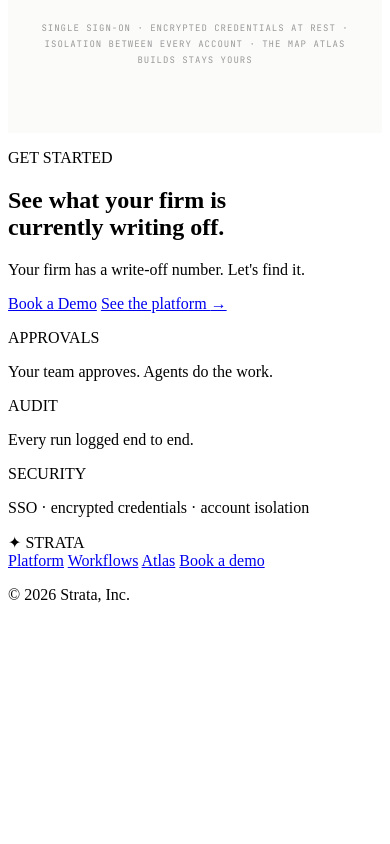
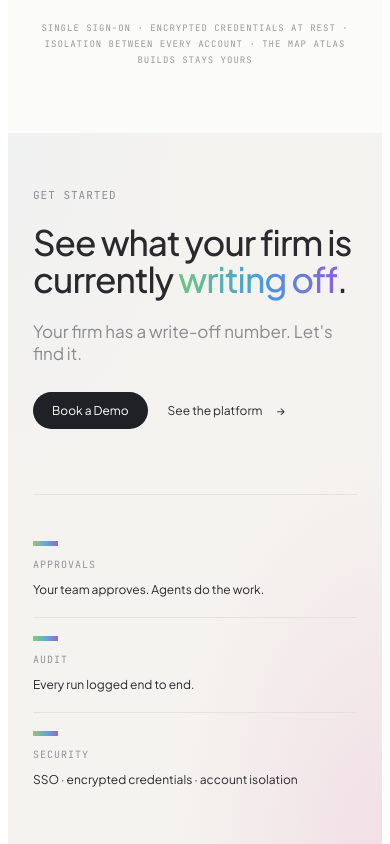
Before and after one commit to diegoc06-git/DAM1M04-Exercici004, a plain HTML site: page index.html in a window 390 px wide. Shown: the part 5280-6124 px from the top of the page. Before the commit the page ends 5900 px from the top, so only its background shows below. Drawn offline with Linux system fonts and the light colour scheme.

Commit message:
Colocando los estilos de Get Started i Footer

```diff
--- a/estils.css
+++ b/estils.css
@@ -716,3 +716,247 @@
         font-size: 27px;
     }
 }
+
+
+/* Seccion 10, aqui hago la parte de Get Started */
+
+/* Pongo el fondo claro y dejo espacio alrededor */
+.seccion-getstarted {
+    background:
+        radial-gradient(ellipse at bottom right, #f1dfe6 0%, transparent 40%),
+        radial-gradient(ellipse at top left, #f0f1f1 0%, transparent 45%),
+        #f5f3ef;
+    color: #29292e;
+    padding: 45px 5% 55px;
+    font-family: 'Plus Jakarta Sans', sans-serif;
+}
+
+/* Dejo espacio debajo del titulo y los botones */
+.seccion-getstarted .getstarted-inicio {
+    margin-bottom: 90px;
+}
+
+/* Hago pequeño el texto GET STARTED */
+.seccion-getstarted .getstarted-etiqueta {
+    font-family: 'JetBrains Mono', monospace;
+    font-size: 11px;
+    letter-spacing: 1px;
+    color: #8b8b91;
+    margin: 0 0 22px;
+}
+
+/* Pongo el titulo grande y separado en dos lineas */
+.seccion-getstarted .getstarted-inicio h2 {
+    font-size: clamp(35px, 5.5vw, 68px);
+    font-weight: 500;
+    line-height: 1.05;
+    letter-spacing: -2px;
+    margin: 0 0 22px;
+}
+
+/* Añado el degradado verde, azul y morado al texto */
+.seccion-getstarted .getstarted-inicio h2 span {
+    background: linear-gradient(to right, #6cc57c, #459fdb, #8861d8);
+    -webkit-background-clip: text;
+    background-clip: text;
+    -webkit-text-fill-color: transparent;
+}
+
+/* Cambio el color y tamaño de la descripcion */
+.seccion-getstarted .getstarted-descripcion {
+    font-size: 17px;
+    color: #8a8a90;
+    margin: 0 0 28px;
+}
+
+/* Coloco los dos botones uno al lado del otro */
+.seccion-getstarted .getstarted-botones {
+    display: flex;
+    align-items: center;
+    gap: 20px;
+}
+
+/* Hago el boton negro de Book a Demo */
+.seccion-getstarted .getstarted-demo {
+    display: inline-block;
+    background-color: #202126;
+    color: white;
+    padding: 11px 19px;
+    border-radius: 30px;
+    font-size: 12px;
+    text-decoration: none;
+}
+
+/* El segundo enlace no lleva fondo */
+.seccion-getstarted .getstarted-plataforma {
+    color: #29292e;
+    font-size: 12px;
+    text-decoration: none;
+}
+
+/* Separo la flecha del texto */
+.seccion-getstarted .getstarted-plataforma span {
+    margin-left: 12px;
+}
+
+/* Pongo los tres datos debajo de una linea */
+.seccion-getstarted .getstarted-informacion {
+    display: grid;
+    grid-template-columns: repeat(3, minmax(0, 1fr));
+    border-top: 1px solid #e4e1df;
+    padding-top: 28px;
+}
+
+/* Añado espacio dentro de cada apartado */
+.seccion-getstarted .getstarted-dato {
+    padding: 15px 25px;
+    border-right: 1px solid #e4e1df;
+}
+
+/* Quito el borde del ultimo apartado */
+.seccion-getstarted .getstarted-dato:last-child {
+    border-right: none;
+}
+
+/* Añado una linea de colores antes del nombre */
+.seccion-getstarted .getstarted-dato-titulo::before {
+    content: "";
+    display: block;
+    width: 25px;
+    height: 5px;
+    margin-bottom: 12px;
+    background: linear-gradient(to right, #91c76f, #5caed8, #9c65c9);
+}
+
+/* Hago pequeños los nombres APPROVALS, AUDIT y SECURITY */
+.seccion-getstarted .getstarted-dato-titulo {
+    font-family: 'JetBrains Mono', monospace;
+    font-size: 10px;
+    letter-spacing: 1px;
+    color: #929299;
+    margin: 0 0 10px;
+}
+
+/* Ajusto el texto de los tres apartados */
+.seccion-getstarted .getstarted-dato p:last-child {
+    font-size: 12px;
+    line-height: 1.5;
+    margin: 0;
+}
+
+/* Footer, la parte negra del final */
+
+/* Pongo el logo, los enlaces y el copyright en una fila */
+.footer-strata {
+    display: flex;
+    align-items: center;
+    justify-content: space-between;
+    gap: 25px;
+    background-color: #19191d;
+    color: #a3a3ad;
+    padding: 30px 5%;
+    font-family: 'Plus Jakarta Sans', sans-serif;
+}
+
+/* Pongo el logo y el nombre STRATA juntos */
+.footer-strata .footer-logo {
+    display: flex;
+    align-items: center;
+    gap: 8px;
+    font-size: 13px;
+    letter-spacing: 3px;
+}
+
+/* Le doy colores al simbolo del logo */
+.footer-strata .footer-icono {
+    font-size: 20px;
+    background: linear-gradient(135deg, #6dc67b, #4a9fe0, #a56be0);
+    -webkit-background-clip: text;
+    background-clip: text;
+    -webkit-text-fill-color: transparent;
+}
+
+/* Coloco los enlaces uno al lado del otro */
+.footer-strata .footer-enlaces {
+    display: flex;
+    align-items: center;
+    gap: 20px;
+}
+
+/* Quito el subrayado de los enlaces */
+.footer-strata .footer-enlaces a {
+    color: #888892;
+    text-decoration: none;
+    font-size: 11px;
+}
+
+/* Cambio el color cuando paso el raton */
+.footer-strata .footer-enlaces a:hover {
+    color: white;
+}
+
+/* Ajusto el texto del copyright */
+.footer-strata .footer-copyright {
+    font-size: 11px;
+    color: #888892;
+    margin: 0;
+}
+
+/* Adapto la seccion para tablets */
+@media (max-width: 800px) {
+
+    .seccion-getstarted {
+        padding: 55px 25px;
+    }
+
+    .seccion-getstarted .getstarted-inicio {
+        margin-bottom: 65px;
+    }
+
+    .seccion-getstarted .getstarted-inicio h2 {
+        font-size: 42px;
+    }
+
+    .footer-strata {
+        flex-wrap: wrap;
+        padding: 30px 25px;
+    }
+}
+
+/* En movil pongo los apartados uno debajo de otro */
+@media (max-width: 480px) {
+
+    .seccion-getstarted .getstarted-inicio h2 {
+        font-size: 35px;
+        letter-spacing: -1px;
+    }
+
+    .seccion-getstarted .getstarted-inicio h2 br {
+        display: none;
+    }
+
+    .seccion-getstarted .getstarted-informacion {
+        grid-template-columns: 1fr;
+    }
+
+    .seccion-getstarted .getstarted-dato {
+        border-right: none;
+        border-bottom: 1px solid #e4e1df;
+        padding: 18px 0;
+    }
+
+    .seccion-getstarted .getstarted-dato:last-child {
+        border-bottom: none;
+    }
+
+    .footer-strata {
+        flex-direction: column;
+        align-items: flex-start;
+        gap: 20px;
+    }
+
+    .footer-strata .footer-enlaces {
+        flex-wrap: wrap;
+        gap: 15px;
+    }
+}
```
